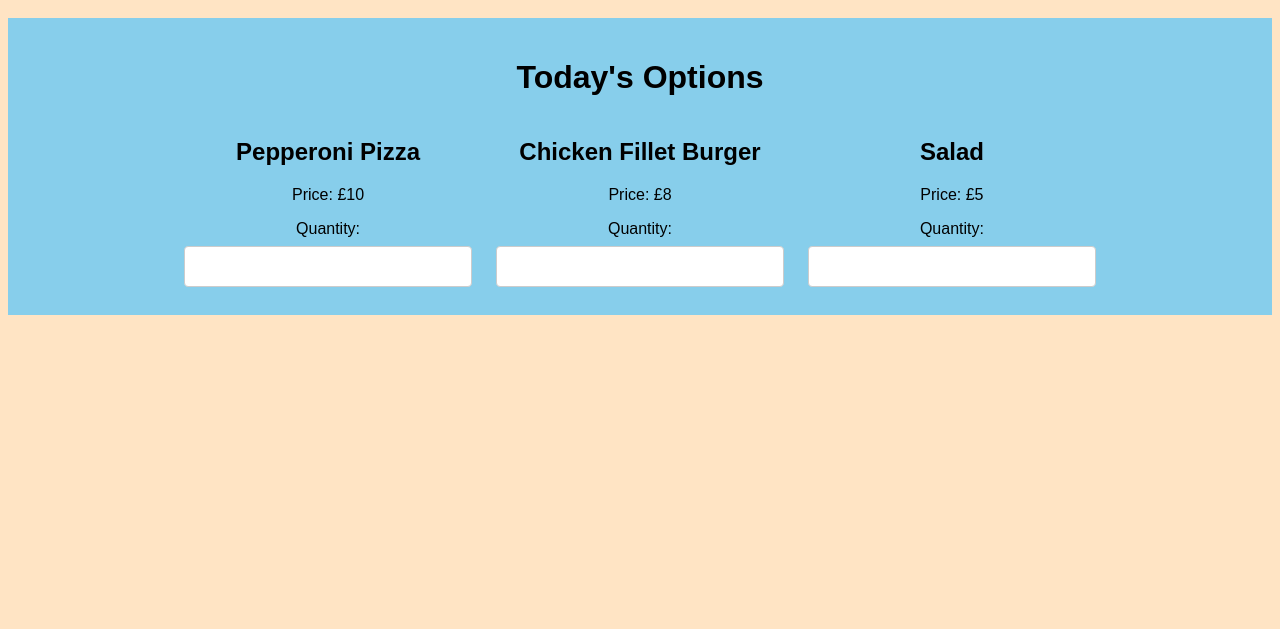
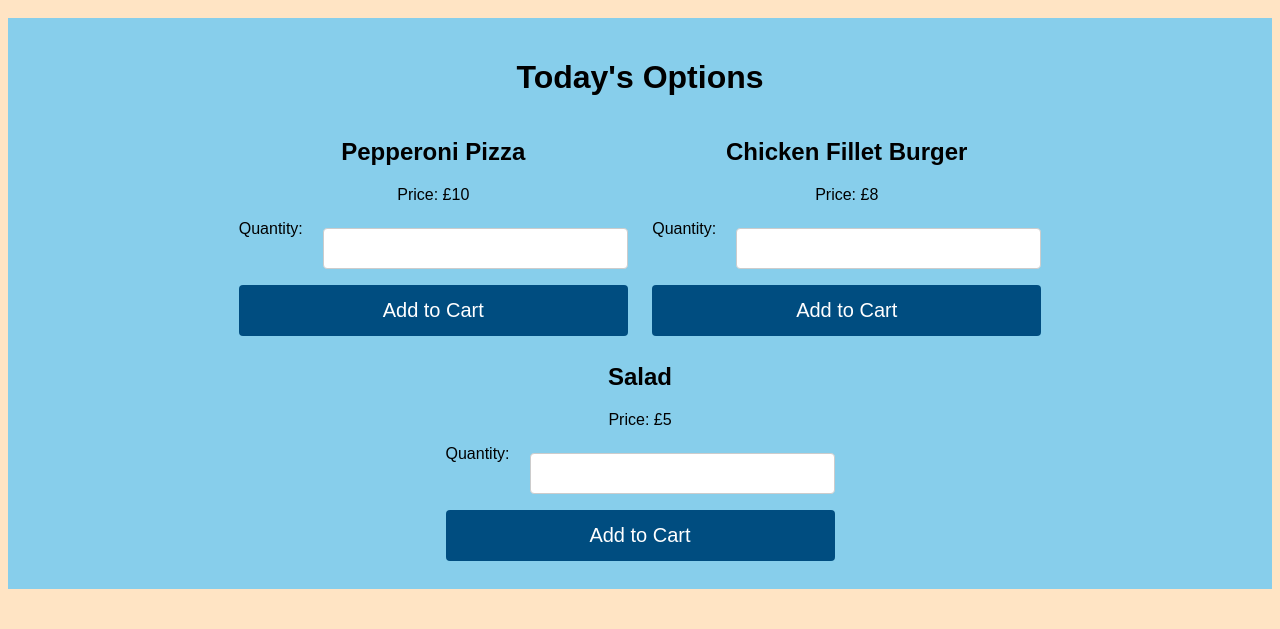
Before and after one commit to mahid2000/Resturant-Management-Web-App, a Flask app: page /order in a window 1280 px wide. Shown: the part 171-800 px from the top of the page. Run offline with Flask 2, Linux system fonts and the light colour scheme.

Commit message:
Add buttons to orderpage food items

```diff
--- a/flaskr/templates/order.html
+++ b/flaskr/templates/order.html
@@ -26,30 +26,39 @@
           <div class="food-item">
             <h2>Pepperoni Pizza</h2>
             <p>Price: £10</p>
+            <form action="#">
               <div>
                 <label for="quantity">Quantity:</label>
                 <input type="text" id="quantity" name="quantity">
               </div>
+              <input type="submit" value="Add to Cart">
+            </form>
           </div>
         </li>
         <li>
           <div class="food-item">
             <h2>Chicken Fillet Burger</h2>
             <p>Price: £8</p>
+            <form action="#">
               <div>
                 <label for="quantity">Quantity:</label>
                 <input type="text" id="quantity" name="quantity">
               </div>
+              <input type="submit" value="Add to Cart">
+            </form>
           </div>
         </li>
         <li>
           <div class="food-item">
             <h2>Salad</h2>
             <p>Price: £5</p>
+            <form action="#">
             <div>
               <label for="quantity">Quantity:</label>
               <input type="text" id="quantity" name="quantity">
               </div>
+            <input type="submit" value="Add to Cart">
+            </form>
           </div>
         </li>
       </ul>
```
Lines whose indentation alone changed are shown as unchanged.
